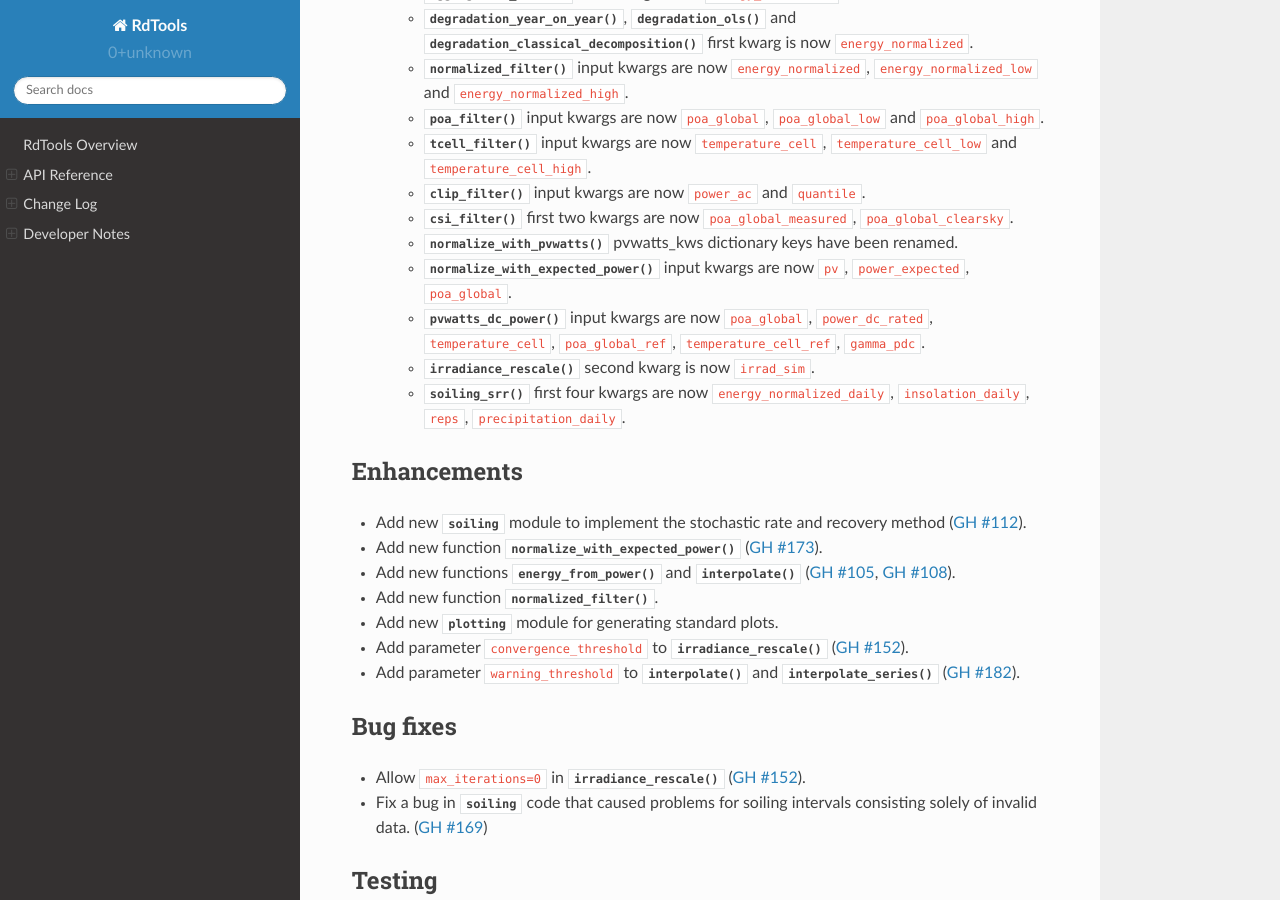
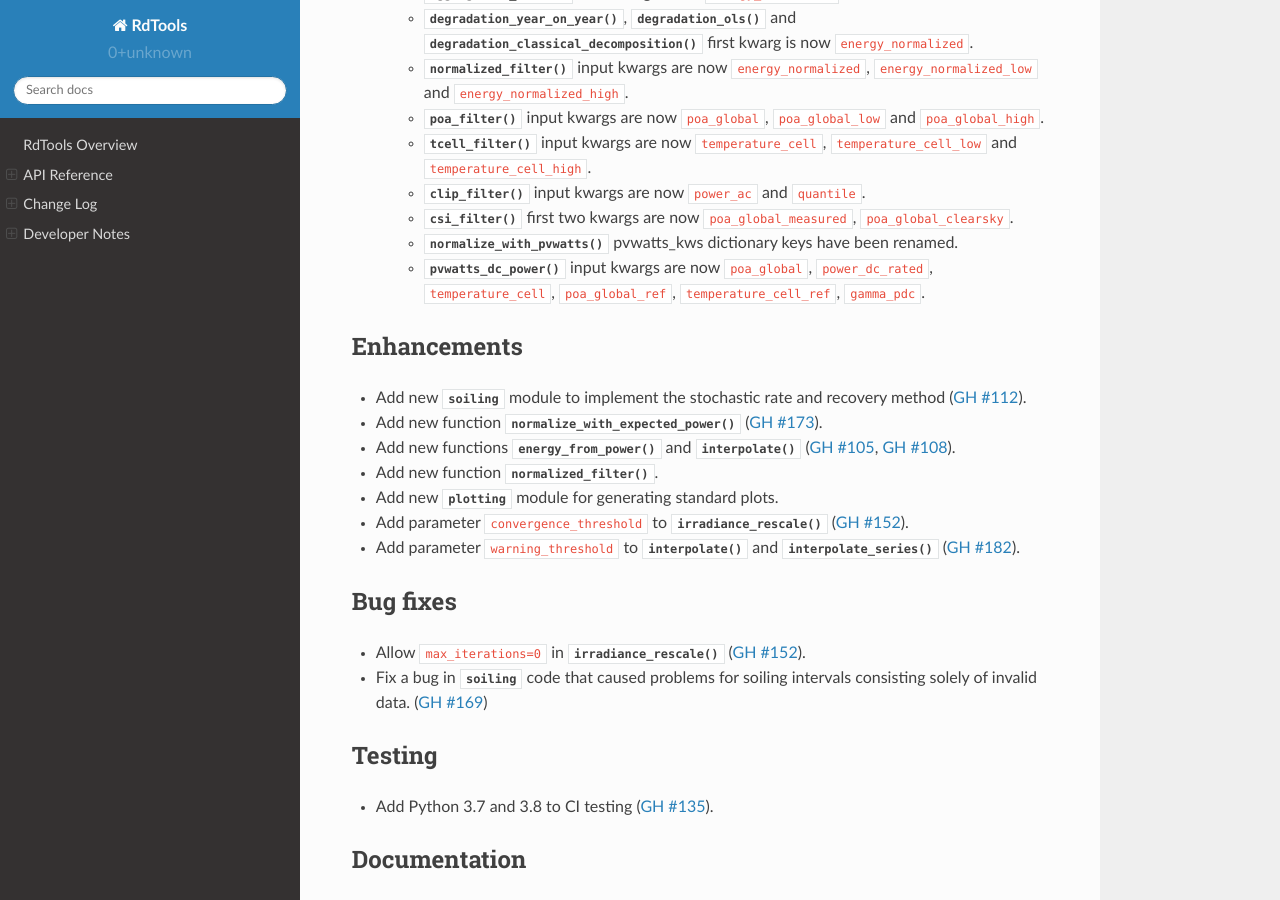
Before and after one commit to NREL/rdtools, a Sphinx documentation site: the page built from docs/sphinx/source/changelog/v2.0.0.rst, in a window 1280 px wide and 900 px high, scrolled down 616 px. Built offline with Sphinx 7.4.7 and the Read the Docs theme 2.0.0, drawn with Linux system fonts in a browser that asks for light colours; pages that are not in the unit, such as notebooks, are missing from menus.

Commit message:
Remove 'new' functions from the list of API changes since they didn't exist in Master before.

```diff
--- a/docs/sphinx/source/changelog/v2.0.0.rst
+++ b/docs/sphinx/source/changelog/v2.0.0.rst
@@ -32,10 +32,7 @@ API Changes
    * :py:func:`~rdtools.filtering.clip_filter` input kwargs are now ``power_ac`` and ``quantile``.
    * :py:func:`~rdtools.filtering.csi_filter` first two kwargs are now ``poa_global_measured``, ``poa_global_clearsky``.
    * :py:func:`~rdtools.normalization.normalize_with_pvwatts` pvwatts_kws dictionary keys have been renamed.
-   * :py:func:`~rdtools.normalization.normalize_with_expected_power` input kwargs are now ``pv``, ``power_expected``, ``poa_global``.
    * :py:func:`~rdtools.normalization.pvwatts_dc_power` input kwargs are now ``poa_global``, ``power_dc_rated``, ``temperature_cell``, ``poa_global_ref``, ``temperature_cell_ref``, ``gamma_pdc``.
-   * :py:func:`~rdtools.normalization.irradiance_rescale` second kwarg is now ``irrad_sim``.
-   * :py:func:`~rdtools.soiling.soiling_srr` first four kwargs are now ``energy_normalized_daily``, ``insolation_daily``, ``reps``, ``precipitation_daily``.
 
 Enhancements
 ------------
```
